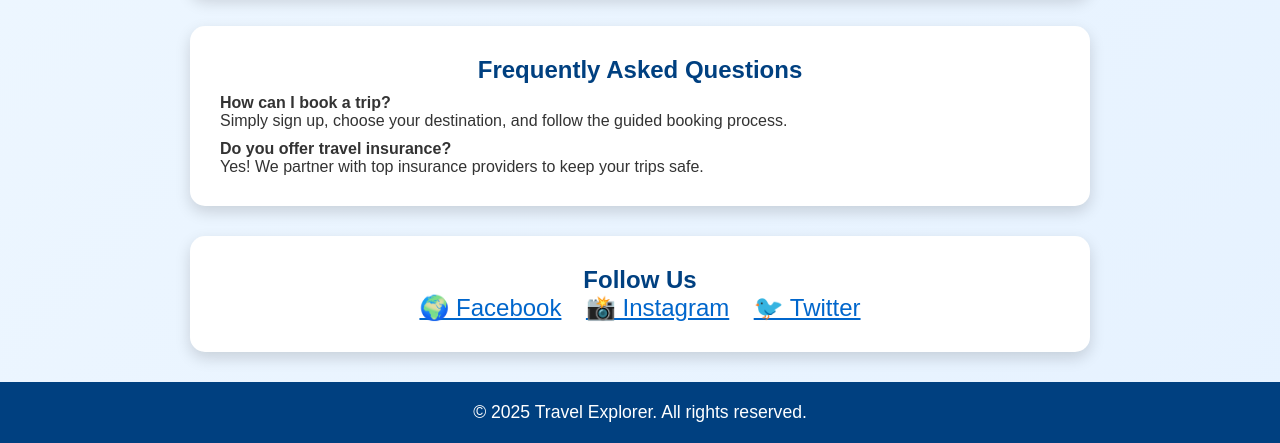
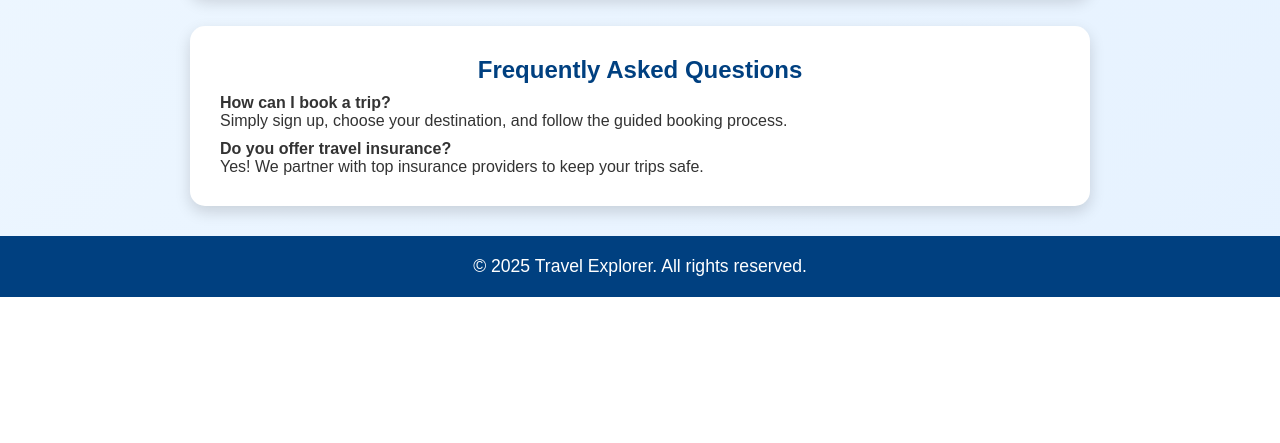
Before and after one commit to anjanasom/Travel-Booking-Website, a Flask app: page /contact in a window 1280 px wide. Shown: the part 863-1306 px from the top of the page. After the commit the page ends 1160 px from the top, so only its background shows below. Run offline with Flask 3, Linux system fonts and the light colour scheme.

Commit message:
Updated contact.html

```diff
--- a/website/templates/contact.html
+++ b/website/templates/contact.html
@@ -143,15 +143,6 @@
         <p>Yes! We partner with top insurance providers to keep your trips safe.</p>
     </section>
 
-    <section class="social-media">
-        <h2>Follow Us</h2>
-        <div class="social-icons">
-            <a href="#" target="_blank">🌍 Facebook</a>
-            <a href="#" target="_blank">📸 Instagram</a>
-            <a href="#" target="_blank">🐦 Twitter</a>
-        </div>
-    </section>
-
     <footer>
         <p>&copy; 2025 Travel Explorer. All rights reserved.</p>
     </footer>
```
